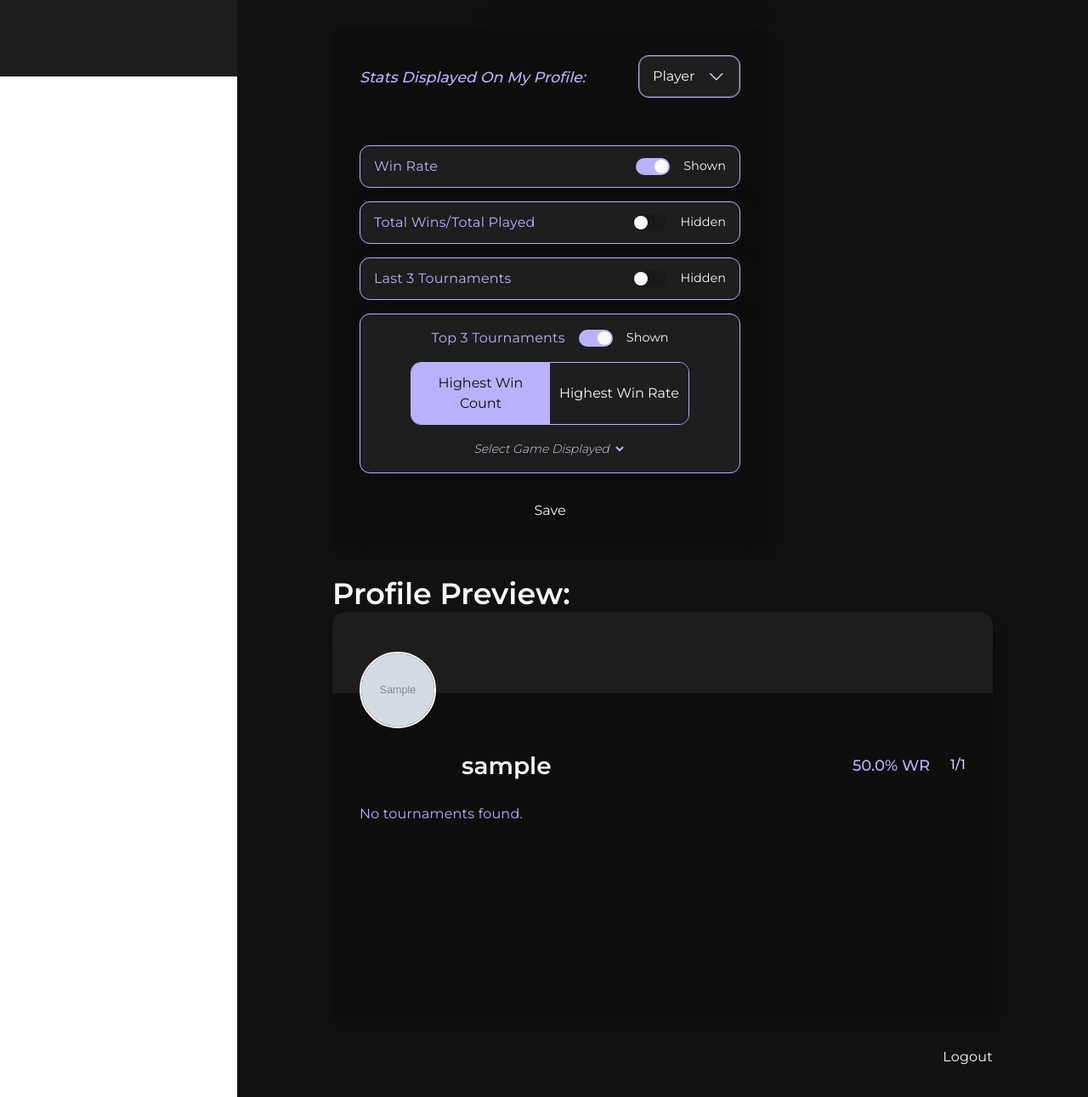
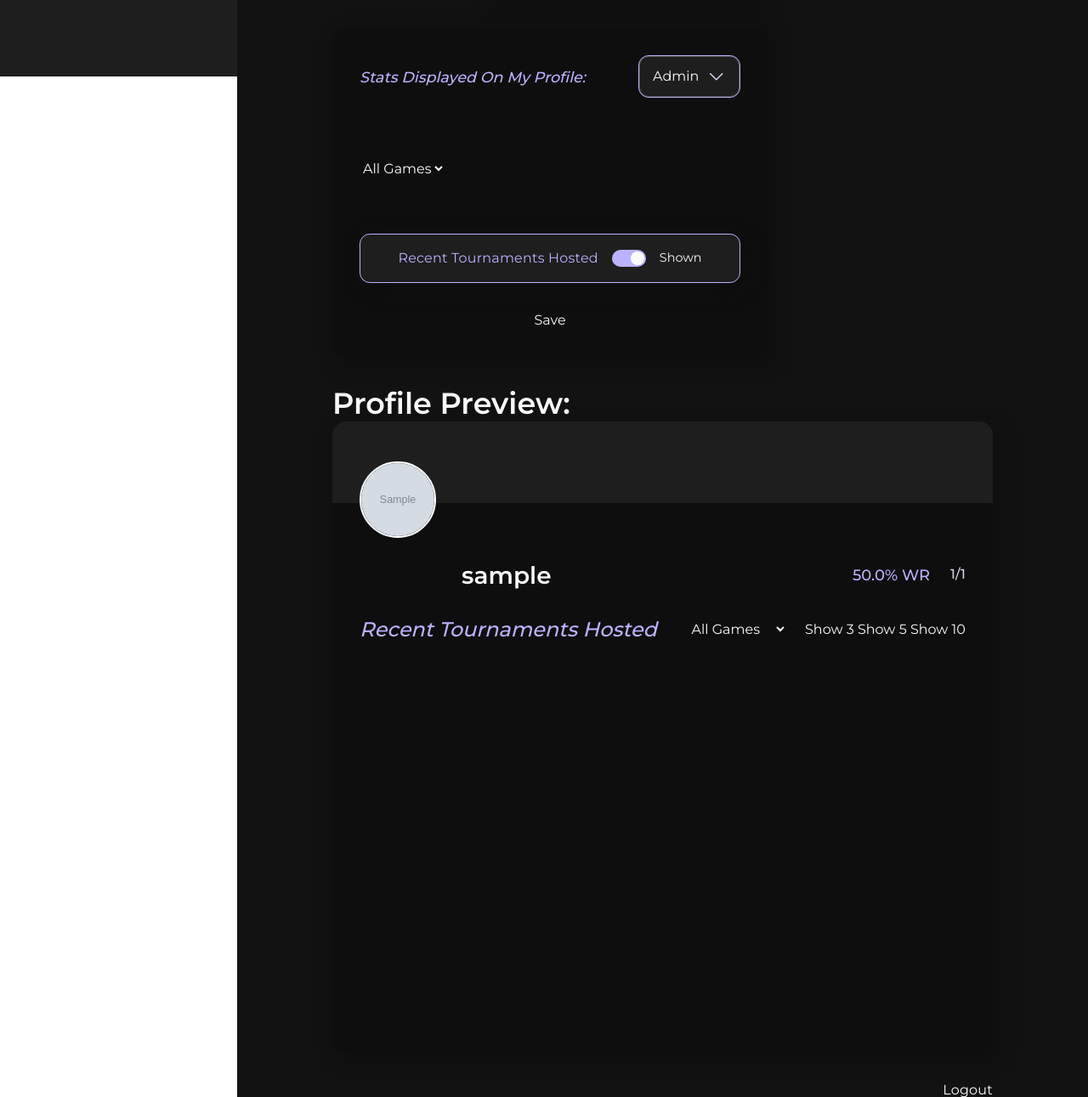
Before and after one commit to mouper/CITS3403-Project, a Flask app: page /account in a window 1280 px wide. Shown: the part 710-2001 px from the top of the page at 85% size. Run offline with Flask 3, Linux system fonts and the light colour scheme; a user stored in the database is signed in; tables that the repository leaves empty hold one stand-in row (values such as "Sample post"); grey boxes marked "Sample" are stand-in pictures; lists and menus that the app fills with data are empty; some libraries are stand-ins or nearby versions.

Commit message:
Fix the bug where the account page fails to preserve the current state after each refresh.

```diff
--- a/src/static/js/account.js
+++ b/src/static/js/account.js
@@ -161,7 +161,26 @@ document.addEventListener('DOMContentLoaded', () => {
       initAdminHostedFilters();
 
     } else {
-      location.reload();
+      // ✅ 切换为 Player 模式时，先保存状态
+      fetch('/account/save_display_settings', {
+        method: 'POST',
+        headers: { 'Content-Type': 'application/json' },
+        body: JSON.stringify({
+            show_win_rate: true,            // 默认 Player 显示什么你自己定
+            show_total_wins_played: false,
+            show_last_three: true,
+            show_best_three: true,
+            show_admin: false
+        })
+      }).then(res => res.json()).then(data => {
+        if (data.success) {
+            location.reload();  // ✅ 状态存好了再刷新
+        } else {
+            alert('Failed to switch to Player view.');
+        }
+      }).catch(err => {
+        console.error('Error switching to Player view:', err);
+      });
     }
   });
 
@@ -250,6 +269,13 @@ document.addEventListener('DOMContentLoaded', () => {
       }
     });
   }
+
+  const isAdminFlag = document.getElementById('isAdminFlag')?.value === 'true';
+  if (isAdminFlag) {
+    dropdown.value = 'Admin';
+    dropdown.dispatchEvent(new Event('change'));
+  }
+
 });
 
 function enableAndSubmit(inputId, buttonEl) {
--- a/src/templates/account.html
+++ b/src/templates/account.html
@@ -55,6 +55,8 @@
 
     <div class="right-column">
     <div class="settings-panel">
+      <input type="hidden" id="isAdminFlag" value="{{ 'true' if current_user.show_admin else 'false' }}">
+
         <div class="settings-header">
           <h2 class="subheadline settings-title">Stats Displayed On My Profile:</h2>
           <div class="Dropdown player-dropdown">
@@ -69,7 +71,7 @@
           <div class="switch-card">
             <span class="medium4">Win Rate</span>
             <label class="switch">
-              <input type="checkbox" checked>
+              <input type="checkbox" {% if current_user.show_win_rate %}checked{% endif %}>
               <span class="slider"></span>
             </label>
           </div>
@@ -77,7 +79,7 @@
           <div class="switch-card">
             <span class="medium4">Total Wins/Total Played</span>
             <label class="switch">
-              <input type="checkbox">
+              <input type="checkbox" {% if current_user.show_total_wins_played %}checked{% endif %}>
               <span class="slider"></span>
             </label>
           </div>
@@ -85,7 +87,7 @@
           <div class="switch-card">
             <span class="medium4">Last 3 Tournaments</span>
             <label class="switch">
-              <input type="checkbox">
+              <input type="checkbox" {% if current_user.show_last_three %}checked{% endif %}>
               <span class="slider"></span>
             </label>
           </div>
@@ -94,7 +96,7 @@
             <div class="top3-row">
               <span class="medium4">Top 3 Tournaments</span>
               <label class="switch">
-                <input type="checkbox" checked>
+                <input type="checkbox" {% if current_user.show_best_three %}checked{% endif %}>
                 <span class="slider"></span>
               </label>
             </div>
```
